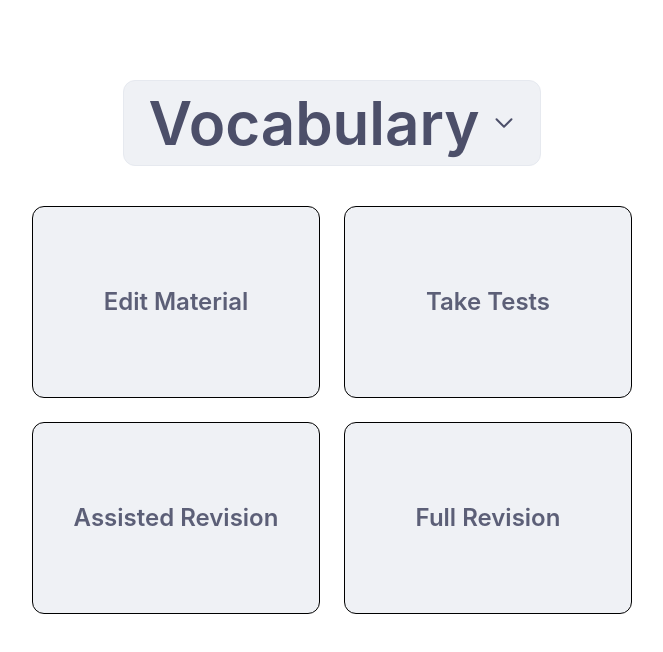
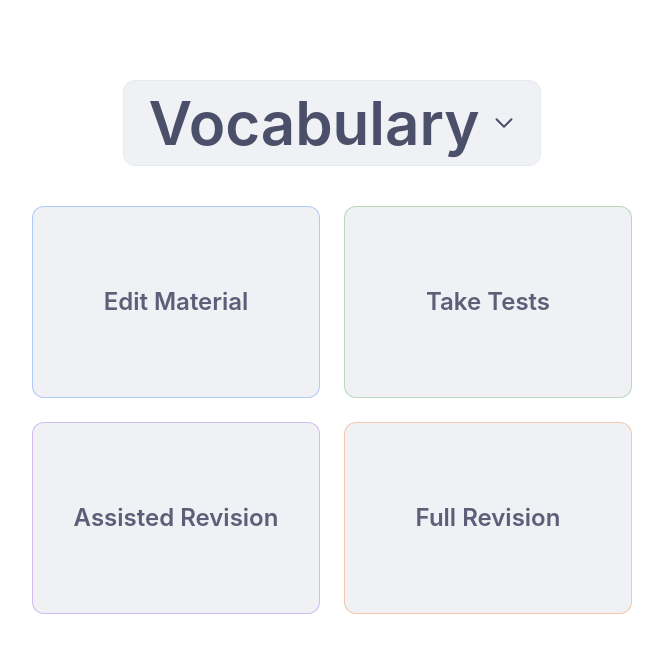
Before and after one commit to Siddhanta-Mallick/open-recall-react-frontend, a React (Vite) app: page / in a window 1280 px wide. Shown: the top 652 px of the page, without its empty margins (308-971 px from the left). Built offline with nearby package versions, Linux system fonts and the light colour scheme.

Commit message:
Fix Coloring of buttons

```diff
--- a/src/Components/SubjectSelection.jsx
+++ b/src/Components/SubjectSelection.jsx
@@ -1,4 +1,10 @@
 import SubjectDropdown from "./SubjectDropdown"
+const colorMap = {
+    blue: "border-blue/30 hover:bg-blue/10 hover:border-blue group-hover:text-blue",
+    green: "border-green/30 hover:bg-green/10 hover:border-green group-hover:text-green",
+    mauve: "border-mauve/30 hover:bg-mauve/10 hover:border-mauve group-hover:text-mauve",
+    peach: "border-peach/30 hover:bg-peach/10 hover:border-peach group-hover:text-peach",
+}
 
 const GridButton = ({ title, color }) => {
     return (
@@ -6,19 +12,16 @@ const GridButton = ({ title, color }) => {
             group cursor-pointer
             flex flex-col items-center justify-center
             w-72 h-48
-            rounded-xl border
+            rounded-xl border bg-base
             transition-all duration-300 ease-in-out
-
-            bg-base border-${color}/30
-            hover:bg-${color}/10 hover:border-${color}
             hover:shadow-lg hover:scale-105
+            ${colorMap[color]}
         `}>
-            <div className={`
+            <div className="
                 text-2xl font-semibold
                 text-subtext-1
                 transition-colors duration-300
-                group-hover:text-${color}
-            `}>
+            ">
                 {title}
             </div>
         </div>
```
